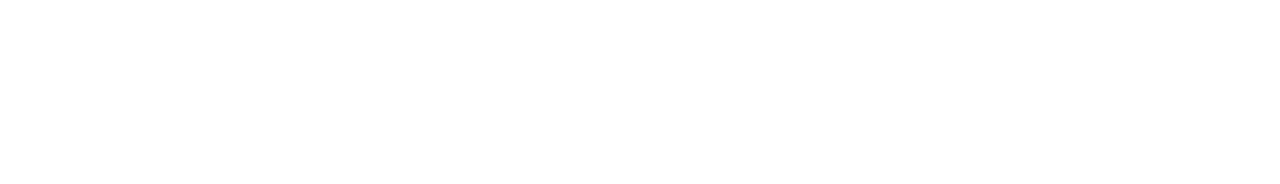
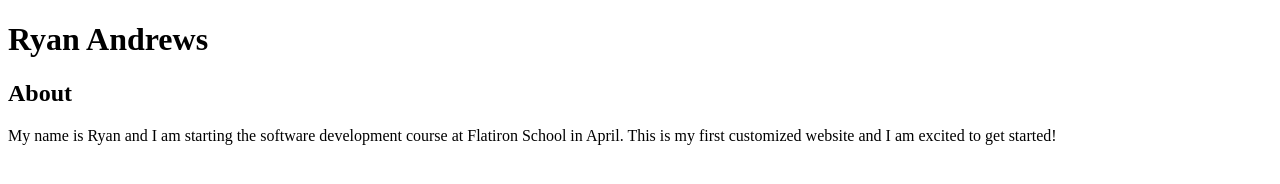
Before and after one commit to ryanandrews04/prework-personal-website, a plain HTML site: page index.html in a window 1280 px wide. Drawn offline with Linux system fonts and the light colour scheme.

Commit message:
Added basic HTML

```diff
--- a/index.html
+++ b/index.html
@@ -4,6 +4,8 @@
     <title>Ryan Andrews</title>
   </head>
   <body>
-
+    <h1>Ryan Andrews</h1>
+    <h2>About</h2>
+        <p>My name is Ryan and I am starting the software development course at Flatiron School in April. This is my first customized website and I am excited to get started!</p>
   </body>
 </html>
```
